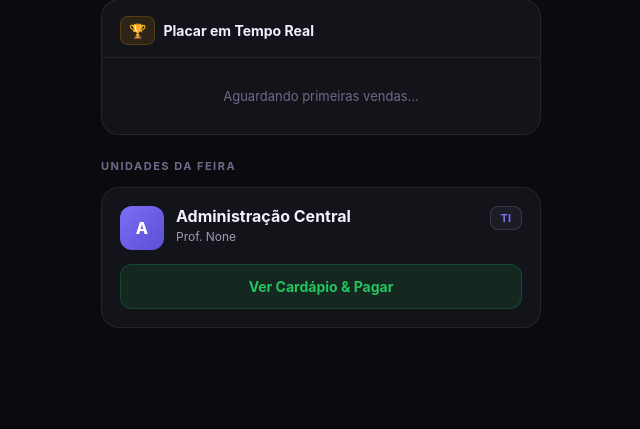
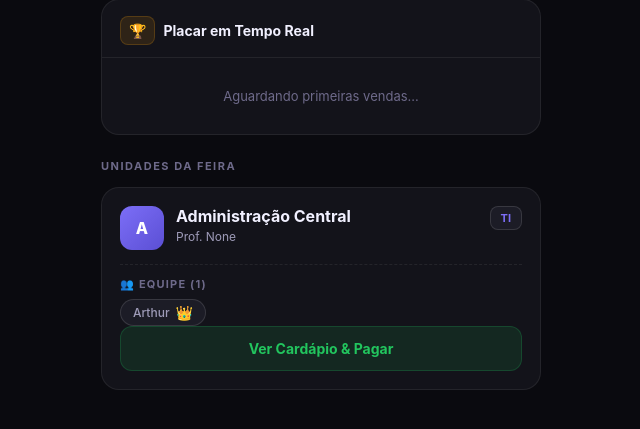
Before and after one commit to Zayr0nn/S4, a Flask app: page / in a window 1280 px wide. Shown: the part 302-731 px from the top of the page, without its empty margins (319-959 px from the left). Run offline with Flask 3, Linux system fonts and the light colour scheme.

Commit message:
Refactor index.html for improved layout and features
Updated HTML structure and styles for SalesHub page, including header, hero section, quick actions, ranking, and barracas sections. Added member display functionality for barracas.

```diff
--- a/templates/index.html
+++ b/templates/index.html
@@ -325,6 +325,56 @@
         }
 
         .barraca-btn:hover { background: rgba(34,197,94,0.2); }
+
+        /* ── MEMBROS NO CARD ── */
+        .membros-section {
+            margin-top: 14px;
+            padding-top: 12px;
+            border-top: 1px dashed var(--border);
+        }
+
+        .membros-title {
+            font-size: 11px;
+            font-weight: 700;
+            color: var(--muted);
+            text-transform: uppercase;
+            letter-spacing: 1.2px;
+            margin-bottom: 8px;
+            display: flex;
+            align-items: center;
+            gap: 4px;
+        }
+
+        .membros-list {
+            display: flex;
+            flex-wrap: wrap;
+            gap: 6px;
+        }
+
+        .membro-tag {
+            background: var(--surface2);
+            border: 1px solid var(--border2);
+            border-radius: 20px;
+            padding: 4px 12px;
+            font-size: 12px;
+            font-weight: 500;
+            color: var(--muted2);
+            transition: all 0.15s;
+            display: inline-flex;
+            align-items: center;
+            gap: 4px;
+        }
+
+        .membro-tag:hover {
+            background: var(--border2);
+            color: var(--text);
+        }
+
+        .coroa {
+            color: var(--gold);
+            font-size: 14px;
+            margin-left: 2px;
+        }
     </style>
 </head>
 <body>
@@ -366,7 +416,7 @@
         ＋ Criar Minha Conta
     </a>
 </div>
-{% elif current_user.tipo == 'vendedor' %}
+{% elif current_user.tipo == 'vendedor' or is_membro_ativo %}
 <div class="actions-grid">
     <a href="{{ url_for('meus_produtos') }}" class="action-btn action-secondary">
         ◈ Produtos
@@ -424,6 +474,28 @@
             </div>
             <div class="tag">{{ barraca.turma }}</div>
         </div>
+
+        <!-- EXIBIÇÃO DE MEMBROS (LÍDER + MEMBROS APROVADOS) -->
+        {% set info = membros_por_barraca.get(barraca.id) %}
+        {% if info %}
+        <div class="membros-section">
+            <div class="membros-title">
+                <span>👥</span> Equipe ({{ info.membros|length + 1 }})
+            </div>
+            <div class="membros-list">
+                <!-- Líder com coroa -->
+                <span class="membro-tag">
+                    {{ info.lider.username }}
+                    <span class="coroa" title="Líder da barraca">👑</span>
+                </span>
+                <!-- Membros aprovados -->
+                {% for membro in info.membros %}
+                <span class="membro-tag">{{ membro.username }}</span>
+                {% endfor %}
+            </div>
+        </div>
+        {% endif %}
+
         <a href="{{ url_for('ver_barraca', usuario_id=barraca.id) }}" class="barraca-btn">
             Ver Cardápio & Pagar
         </a>
```
